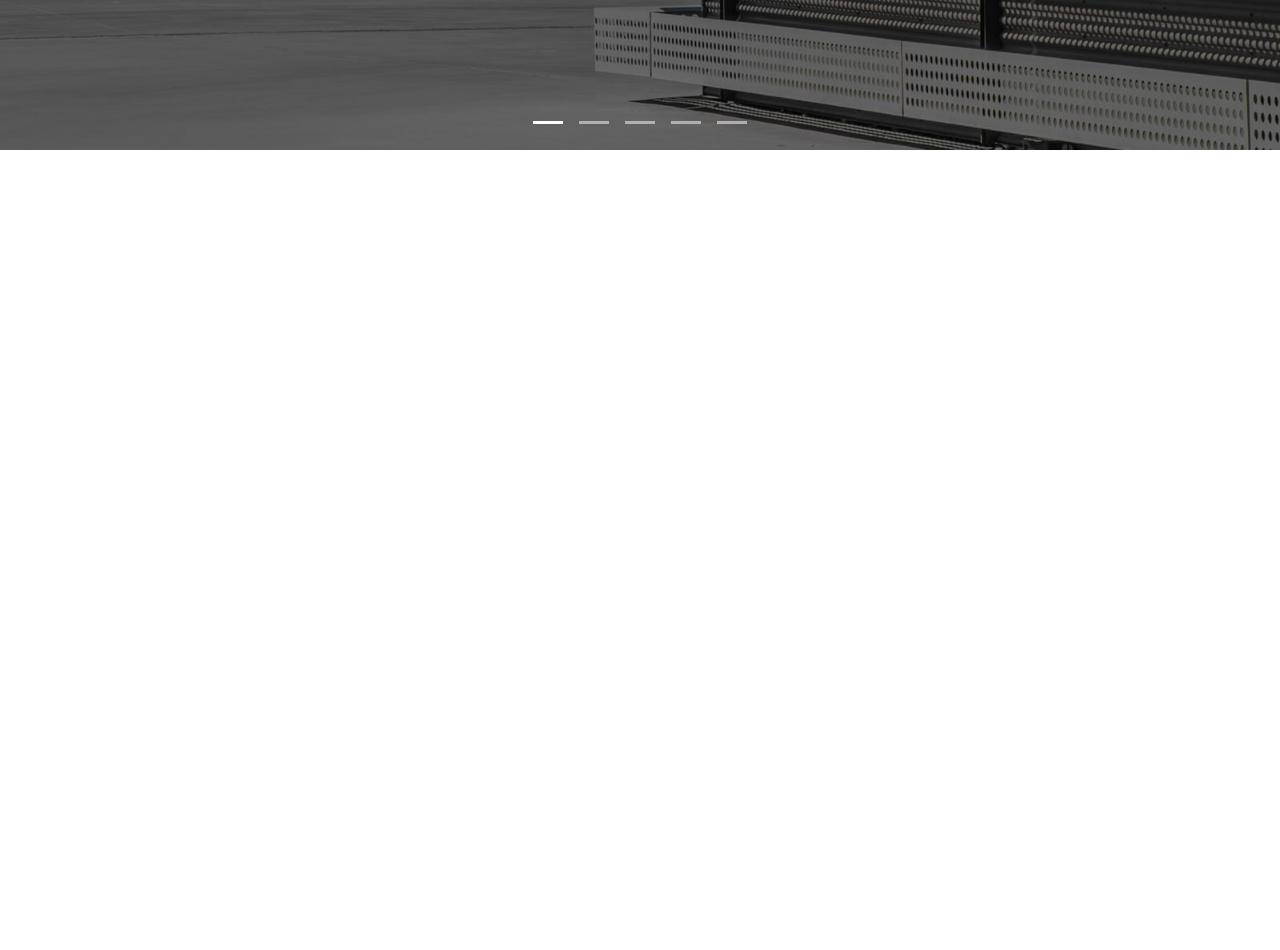
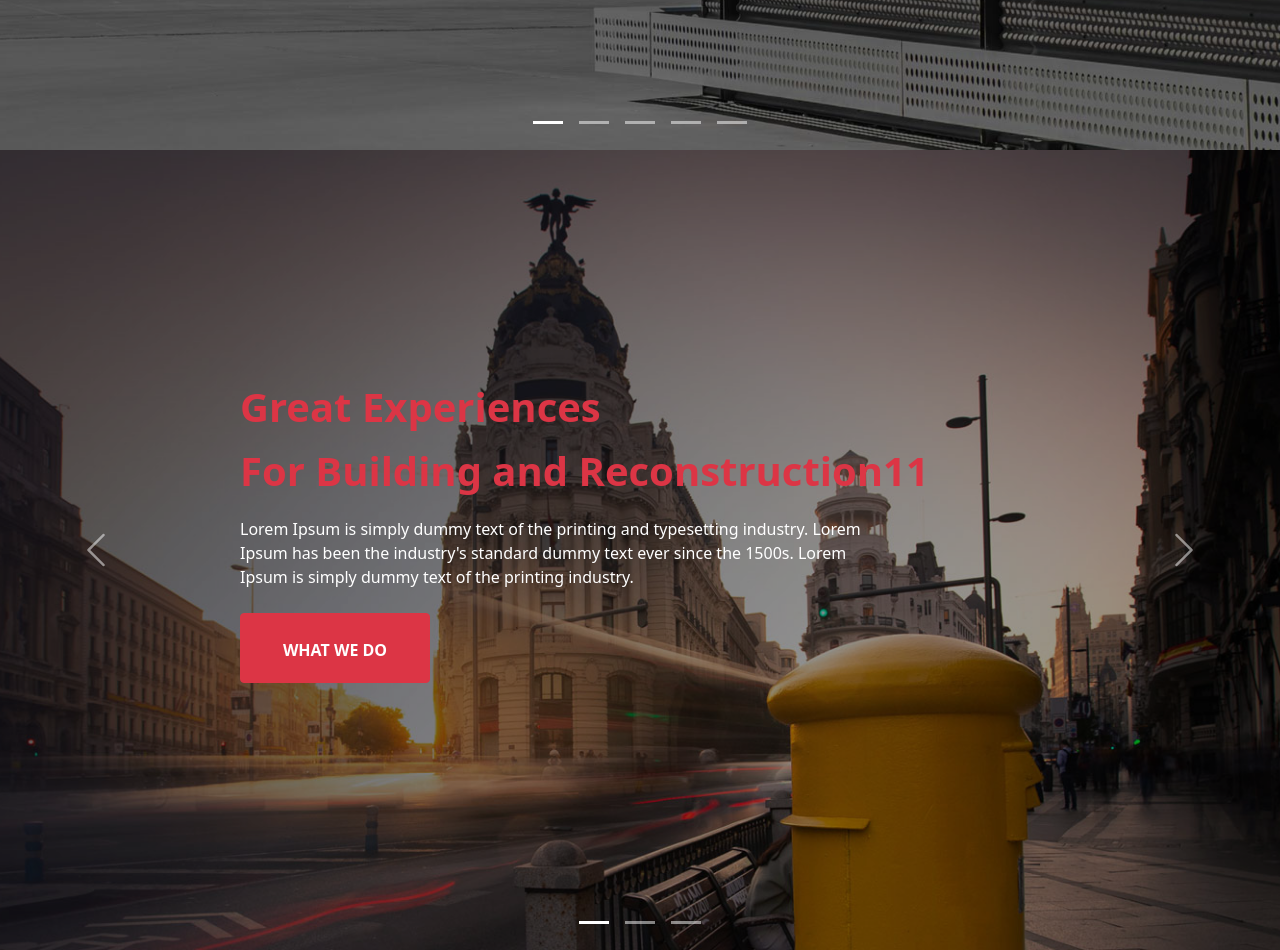
Before and after one commit to shanuja41/HeroSection, a React (Vite) app: page / in a window 1280 px wide. Shown: the part 3220-4170 px from the top of the page. Before the commit the page ends 3370 px from the top, so only its background shows below. Built offline with nearby package versions, Linux system fonts and the light colour scheme.

Commit message:
herosection 5 finished

```diff
--- a/src/constant/data.jsx
+++ b/src/constant/data.jsx
@@ -107,3 +107,33 @@ export const groupedSlides = [
   [img33, img44],
   [img55]
 ];
+
+
+
+
+import imgg1 from '../assets/images/banner-1.jpg';
+import imgg2 from '../assets/images/banner-2.jpg';
+import imgg3 from '../assets/images/banner-3.jpg';
+
+export const hero5Images = [imgg1, imgg2, imgg3];
+
+export const hero5Slides = [
+  {
+    title: "Great Experiences For Building and Reconstruction11",
+    description: "Lorem Ipsum is simply dummy text of the printing and typesetting industry. Lorem Ipsum has been the industry's standard dummy text ever since the 1500s. Lorem Ipsum is simply dummy text of the printing industry.",
+    buttonText: "WHAT WE DO",
+    buttonLink: "/about"
+  },
+  {
+    title: "Great Experiences For Building and Reconstruction22",
+    description: "Lorem Ipsum is simply dummy text of the printing and typesetting industry. Lorem Ipsum has been the industry's standard dummy text ever since the 1500s. Lorem Ipsum is simply dummy text of the printing industry.",
+    buttonText: "WHAT WE DO",
+    buttonLink: "/about"
+  },
+  {
+    title: "Great Experiences For Building and Reconstruction33",
+    description: "Lorem Ipsum is simply dummy text of the printing and typesetting industry. Lorem Ipsum has been the industry's standard dummy text ever since the 1500s. Lorem Ipsum is simply dummy text of the printing industry.",
+    buttonText: "WHAT WE DO",
+    buttonLink: "/about"
+  },
+];
--- a/src/page/Herosection.jsx
+++ b/src/page/Herosection.jsx
@@ -7,6 +7,8 @@ import {
   hero2Slides,
   cardData,
   groupedSlides,
+  hero5Images,
+  hero5Slides,
 } from "../constant/data";
 
 export default function Herosection() {
@@ -295,10 +297,93 @@ export default function Herosection() {
 
       {/* herosection 5 */}
 
+      <div className="container-fluid p-0">
+        <div
+          id="carouselHero5"
+          className="carousel slide"
+          data-bs-ride="carousel"
+          data-bs-interval="5000"
+        >
+          <div className="carousel-indicators">
+            {hero5Images.map((_, index) => (
+              <button
+                key={index}
+                type="button"
+                data-bs-target="#carouselHero5"
+                data-bs-slide-to={index}
+                className={index === 0 ? "active" : ""}
+                aria-current={index === 0 ? "true" : undefined}
+                aria-label={`Slide ${index + 1}`}
+              ></button>
+            ))}
+          </div>
 
+          <div className="carousel-inner overlay-bg ">
+            {hero5Images.map((img, index) => (
+              <div
+                key={index}
+                className={`carousel-item ${index === 0 ? "active" : ""}`}
+                style={{ height: "100vh" }}
+              >
+                <img
+                  src={img}
+                  className="d-block w-100 h-100 object-fit-cover"
+                  alt={`Slide ${index + 1}`}
+                />
+                <span className="overlay" style={{ zIndex: 0 }}></span>
 
+                <div
+                  className={`carousel-caption carousel-caption5 d-flex flex-column justify-content-center h-100  ${
+                    index === 0
+                      ? "align-items-start text-start ps-3 ps-md-5"
+                      : index === 1
+                      ? "align-items-center text-center"
+                      : "align-items-end text-end pe-3 pe-md-5 "
+                  }`}
+                >
+                  <span className="main-text5 text-danger fs-1 fw-bold mb-1">
+                    {hero5Slides[index].title.split("For")[0]}
+                  </span>
+                  <span className="main-text55 text-danger fs-1 fw-bold mb-3">{`For${
+                    hero5Slides[index].title.split("For")[1]
+                  }`}</span>
+                  <p className="text-white  mb-4 w-75">
+                    {hero5Slides[index].description}
+                  </p>
+                  <Link
+                    to={hero5Slides[index].buttonLink}
+                    className="yellow-button btn btn-danger rounded-1 text-white fw-bold px-4 py-4"
+                  >
+                    {hero5Slides[index].buttonText}
+                  </Link>
+                </div>
+              </div>
+            ))}
+          </div>
 
+          {/* Prev button (left) */}
+          <button
+            className="carousel-control-prev"
+            type="button"
+            data-bs-target="#carouselHero5"
+            data-bs-slide="prev"
+          >
+            <i className="bi bi-chevron-left fs-1"></i>
+            <span className="visually-hidden">Previous</span>
+          </button>
 
+          {/* Next button (right) */}
+          <button
+            className="carousel-control-next"
+            type="button"
+            data-bs-target="#carouselHero5"
+            data-bs-slide="next"
+          >
+            <i className="bi bi-chevron-right fs-1"></i>
+            <span className="visually-hidden">Next</span>
+          </button>
+        </div>
+      </div>
     </div>
   );
 }
```
Also changed, not shown: src/App.css (line endings or trailing spaces).
